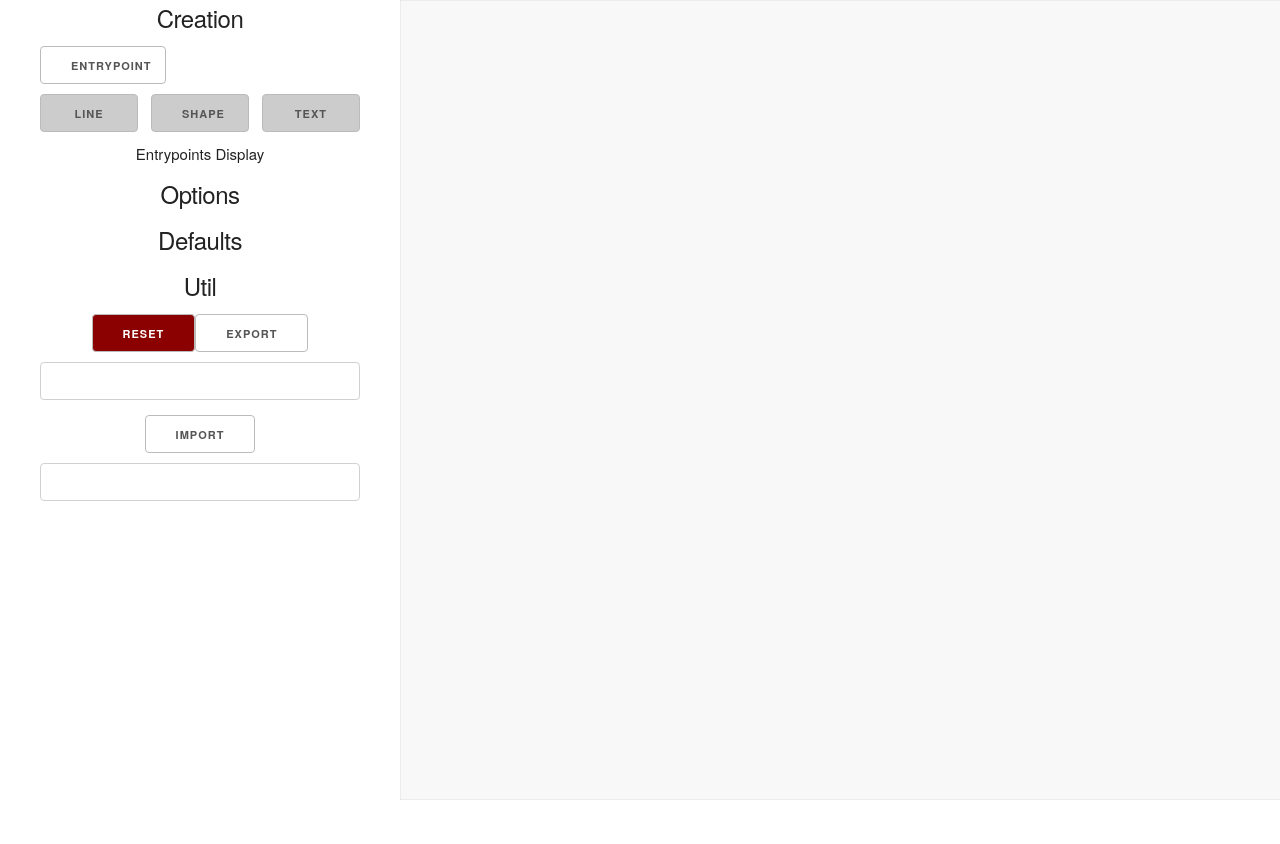
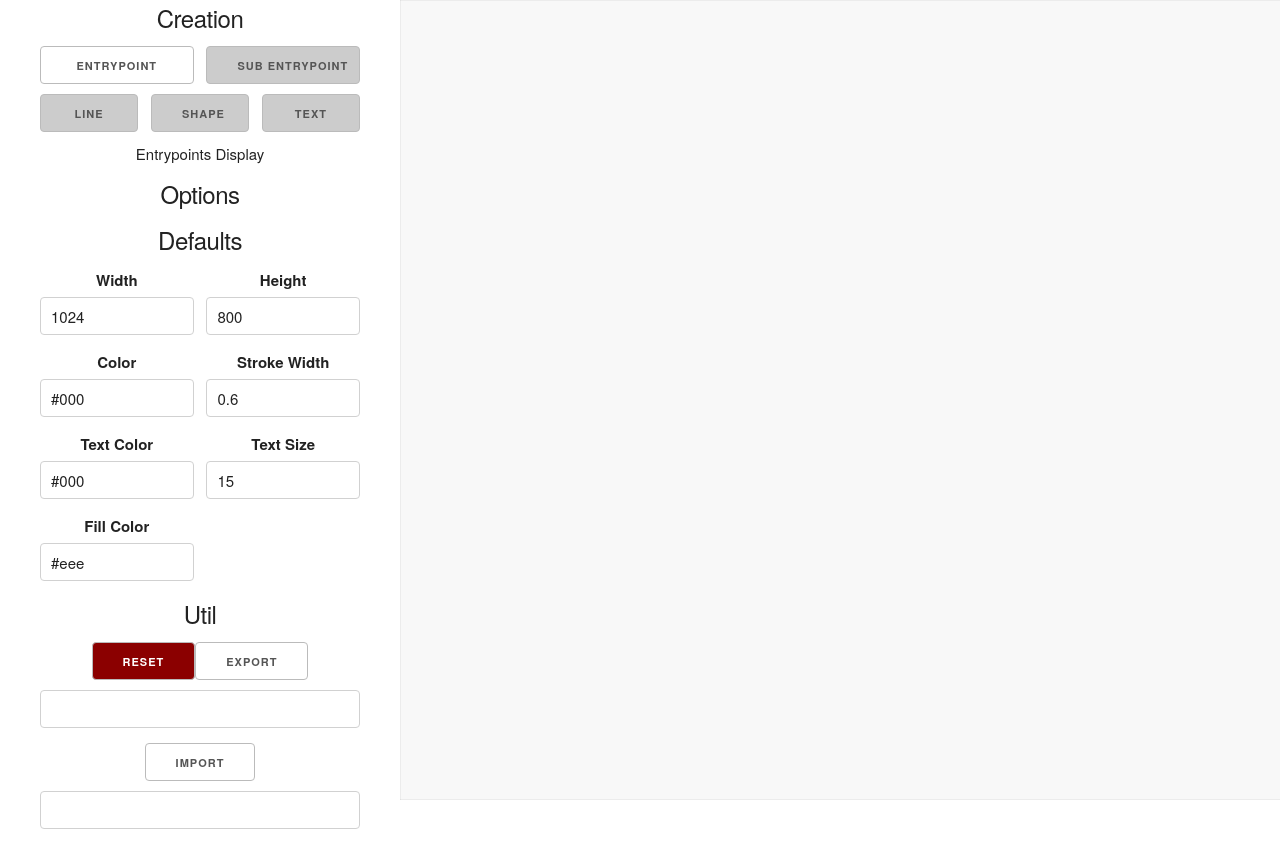
Before and after one commit to ShaneWalsh/pic-highlighter-configurator, a React (Create React App) app: page / in a window 1280 px wide. Shown: the top 844 px of the page. Before the commit the page ends 806 px from the top, so only its background shows below. Built offline with nearby package versions, Linux system fonts and the light colour scheme.

Commit message:
Working on Text and default options

```diff
--- a/src/App.css
+++ b/src/App.css
@@ -35,5 +35,6 @@ div.option-div label {
 
 .label-checkbox {
   padding-right: 5px;
+  padding-left: 5px;
   display: inline;
 }
--- a/src/core/Core.tsx
+++ b/src/core/Core.tsx
@@ -2,8 +2,9 @@ import * as React from 'react'
 import Creation from '../creation/Creation';
 import Diagram from '../diagram/Diagram';
 import Options from '../options/Options';
+import Defaults from '../util/Defaults';
 import Util from '../util/Util';
-import { EntryPoint, Line, Shape } from './DiagramElement';
+import { EntryPoint, Line, Shape, Shapes } from './DiagramElement';
 
 // TODO interfaces for types!
 // interface Props {
@@ -16,18 +17,28 @@ import { EntryPoint, Line, Shape } from './DiagramElement';
 
 /*
     TODO MVP
-    Background pic from base64
+    ¬Background pic from base64 or URL
     Import + Export full support via fields
+        - export pic along with the config
+        - be able to import the same details?
+            - update the pic highligher tool to work the same.
     ~color inherit
     Options, dynamic, bound to the elements
 
-    Text... With and without boxes.
+    ~Text... With and without boxes.
         On hover display full text option?
+    fill
 
     OOS
-    Line ArrowHead shape, fill
-    Selection, edit existing elements. Hitboxes for checking.
-    Adding Background Toggle to Creation, so you can add elements freely that will always be displayed. Not highlight elements bound to entrypoints
+    Line ArrowHead shape,
+        End [] , Shape DDSelect
+        Start [] , Shape DDSelect
+
+    Selection, edit existing elements. Hitboxes for checking and editing.
+
+    ¬ Adding Background Toggle to Creation, so you can add elements freely that will always be displayed. Not highlight elements bound to entrypoints
+        // Can just use default selected EP with no option to hover or select, then its a background and not an EP.
+
     Node Server
         Selecting BG pic from pc, loaded through nodejs server, then base64 encoded on UI added to export.
         Save Config to file, load config from file.
@@ -37,8 +48,9 @@ import { EntryPoint, Line, Shape } from './DiagramElement';
  * Main Component, will hold the state of the current diagram
  */
 class Core extends React.Component<any,any> {
-    width = 1024;
-    height = 800;
+
+
+
     constructor(props:any) {
         super(props);
         this.state = {
@@ -47,22 +59,39 @@ class Core extends React.Component<any,any> {
             entryPoints:[],
             currentEl: null,
             _elementsNum:0,
+            _defaultValues:{
+                width : 1024,
+                height : 800,
+
+                color : "#000",
+                strokeWidth : .6,
+
+                textColor : "#000",
+                textSize: 15,
+
+                fillColor : "#eee"
+            },
             export:""
         };
         this.startEntrypoint = this.startEntrypoint.bind(this);
         this.startLine = this.startLine.bind(this);
         this.startShape = this.startShape.bind(this);
+        this.startText = this.startText.bind(this);
+
         this.performExport = this.performExport.bind(this);
         this.performImport = this.performImport.bind(this);
         this.performReset = this.performReset.bind(this);
+
         this.toggleDisplay = this.toggleDisplay.bind(this);
         this.elementOptionUpdated = this.elementOptionUpdated.bind(this);
+        this.defaultsUpdated = this.defaultsUpdated.bind(this);
     }
 
     // User wants to create a new entrypoint
     startEntrypoint(){
         // create an entrypoint
         let entryPoint = new EntryPoint(this.state._elementsNum);
+        entryPoint.setDefaults(this.state._defaultValues);
         this.state.entryPoints.push(entryPoint);
         this.setState(function(state:any, props:any) {
             return {
@@ -77,7 +106,7 @@ class Core extends React.Component<any,any> {
 
     startLine(){
         let line = new Line(this.state._elementsNum);
-        line.color = this.state.currentEntryPoint.color;
+        line.setDefaults(this.state.currentEntryPoint);
         this.state.currentEntryPoint.elements.push(line);
         this.setState(function(state:any, props:any) {
             return {
@@ -89,7 +118,20 @@ class Core extends React.Component<any,any> {
 
     startShape(){
         let shape = new Shape(this.state._elementsNum);
-        shape.color = this.state.currentEntryPoint.color;
+        shape.setDefaults({...this.state.currentEntryPoint, text:""});
+        this.state.currentEntryPoint.elements.push(shape);
+        this.setState(function(state:any, props:any) {
+            return {
+                currentEl:shape,
+                _elementsNum:state._elementsNum+1
+            };
+        });
+    }
+
+    startText(){
+        let shape = new Shape(this.state._elementsNum);
+        shape.setDefaults({...this.state.currentEntryPoint, text:""});
+        shape.shape = Shapes.NONE;
         this.state.currentEntryPoint.elements.push(shape);
         this.setState(function(state:any, props:any) {
             return {
@@ -102,6 +144,11 @@ class Core extends React.Component<any,any> {
     elementOptionUpdated(){ // hack to trigger a state change for any field change
         this.setState({currentEl:this.state.currentEl});
     }
+
+    defaultsUpdated(defaults:any){ // hack to trigger a state change for any field change
+        this.setState({_defaultValues:defaults});
+    }
+
     performExport(){
         console.log(JSON.stringify(this.state));
         let exportValue = {...this.state};
@@ -144,12 +191,17 @@ class Core extends React.Component<any,any> {
                         startEntrypoint={this.startEntrypoint}
                         startLine={this.startLine}
                         startShape={this.startShape}
+                        startText={this.startText}
                     />
                     <Options
                         currentEl={this.state.currentEl}
                         entryPoints={this.state.entryPoints}
                         toggleDisplay={this.toggleDisplay}
                         elementOptionUpdated={this.elementOptionUpdated}
+                    />
+                    <Defaults
+                        defaultsUpdated={this.defaultsUpdated}
+                        defaults={this.state._defaultValues}
                     />
                     <Util
                         performExport={this.performExport}
@@ -158,14 +210,11 @@ class Core extends React.Component<any,any> {
                         performReset={this.performReset}
                     />
                     <Diagram
-                        width={this.width}
-                        height={this.height}
+                        width={this.state._defaultValues.width}
+                        height={this.state._defaultValues.height}
                         currentEl={this.state.currentEl}
                         entryPoints={this.state.entryPoints}
                     />
-                </div>
-                <div id="diagram">
-                    <canvas id="canvas-highlighter" width={this.width} height={this.height} ></canvas>
                 </div>
             </div>
         )
--- a/src/core/DiagramElement.ts
+++ b/src/core/DiagramElement.ts
@@ -4,13 +4,20 @@ import { drawBorder, drawCircle, drawLine, drawLineDashed, textToChunks, writeIn
 export class DiagramElement {
     id:string = 'ep'+Date.now();
     name: string = 'GenericRandomlyGenerated';
+
     color: string = '#bbb';
+    strokeWidth:number=.4;
+
     cords:{x:number,y:number} = {x:0,y:0};
-    width:number=.4;
 
     constructor(elements:number,code:string){
         this.id = code+Date.now();
         this.name = code+elements;
+    }
+
+    setDefaults(_defaultValues: any) {
+        this.color = _defaultValues.color;
+        this.strokeWidth = _defaultValues.strokeWidth;
     }
 
     // Handle the first click
@@ -36,7 +43,8 @@ export class DiagramElement {
 export enum Shapes {
     RECT="RECT",
     CIRCLE="CIRCLE",
-    DIAMOND="DIAMOND"
+    DIAMOND="DIAMOND",
+    NONE="NONE"
 }
 
 export class Shape extends DiagramElement {
@@ -47,10 +55,20 @@ export class Shape extends DiagramElement {
     textSize:number = 15;
     textColor:any = '#333'
 
+    fillColor:string = "#FFFFFF";
+    isFilled =false;
+
     _chunks:{x:number,y:number,text:string}[] = [];
 
     constructor(num:number,code="SH"){
         super(num,code);
+    }
+
+    setDefaults(_defaultValues: any) {
+        super.setDefaults(_defaultValues);
+        this.text = _defaultValues.text || "";
+        this.textSize = _defaultValues.textSize;
+        this.textColor = _defaultValues.textColor;
     }
 
     setCords(cords:{x:number,y:number} ){
@@ -76,7 +94,7 @@ export class Shape extends DiagramElement {
                 this.cords.y,
                 this.size.sizeX,
                 this.size.sizeY,
-                this.width,
+                this.strokeWidth,
                 this.color,
                 ctx,
             )
@@ -86,10 +104,11 @@ export class Shape extends DiagramElement {
             const right = {x:this.cords.x + this.size.sizeX, y :this.cords.y+ (this.size.sizeY/2) };
             const bottom = {x:this.cords.x+ (this.size.sizeX/2), y :this.cords.y+ this.size.sizeY };
 
-            drawLine(left.x,left.y,top.x,top.y, this.width, this.color, ctx)
-            drawLine(top.x,top.y,right.x,right.y, this.width, this.color, ctx)
-            drawLine(right.x,right.y,bottom.x,bottom.y, this.width, this.color, ctx)
-            drawLine(bottom.x,bottom.y,left.x,left.y, this.width, this.color, ctx)
+            drawLine(left.x,left.y,top.x,top.y, this.strokeWidth, this.color, ctx)
+            drawLine(top.x,top.y,right.x,right.y, this.strokeWidth, this.color, ctx)
+            drawLine(right.x,right.y,bottom.x,bottom.y, this.strokeWidth, this.color, ctx)
+            drawLine(bottom.x,bottom.y,left.x,left.y, this.strokeWidth, this.color, ctx)
+            // TODO replace with a drawshape method, takes cords, connects the dots with lines, fills with provided fill value
         } else if(this.shape === Shapes.CIRCLE){
             drawCircle(
                 this.cords.x + (this.size.sizeX/2),
@@ -97,10 +116,14 @@ export class Shape extends DiagramElement {
                 this.size.sizeX/2,
                 null,
                 this.color,
-                this.width,
+                this.strokeWidth,
                 ctx
             )
         }
+        this._chunks.forEach(_chunks => {
+            // writeInPixels(this.cords.x+this.size.sizeX/2, this.cords.y+this.size.sizeY/2,15,this.text,this.color,ctx);
+            writeInPixels(_chunks.x, _chunks.y, this.textSize, _chunks.text,this.textColor,ctx);
+        })
     }
 }
 
@@ -108,18 +131,19 @@ export class EntryPoint extends Shape {
     constructor(num:number,code="EP"){
         super(num,code);
     }
+
+    setDefaults(_defaultValues: any) {
+        super.setDefaults(_defaultValues);
+    }
     // All of the elements related to this entrypoint
     elements:DiagramElement[]=[]
 
     isHoverable =true;
     isSelectable =true;
+    isSelectedByDefault = false; // when this is true, it will be selected on first draw. Could be used as a BG in absence of an image.
 
     _display=true;
     toggleDisplay(){this._display = !this._display}
-
-    // OOS
-    isFilled =false;
-    fillColor:string = '';
 
     // TEXT OOS
     draw(ctx:CanvasRenderingContext2D) {
@@ -131,7 +155,7 @@ export class EntryPoint extends Shape {
             this.cords.y,
             this.size.sizeX,
             this.size.sizeY,
-            this.width,
+            this.strokeWidth,
             this.color,
             ctx
         );
@@ -197,7 +221,7 @@ export class Line extends DiagramElement {
                 this.tempStartCord.y,
                 this.tempCord.x,
                 this.tempCord.y,
-                this.width,
+                this.strokeWidth,
                 this.color,
                 ctx
             )
@@ -210,7 +234,7 @@ export class Line extends DiagramElement {
                     first.y,
                     sec.x,
                     sec.y,
-                    this.width,
+                    this.strokeWidth,
                     this.color,
                     ctx
                 )
@@ -222,7 +246,7 @@ export class Line extends DiagramElement {
                     first.y,
                     this.tempCord.x,
                     this.tempCord.y,
-                    this.width,
+                    this.strokeWidth,
                     this.color,
                     ctx
                 )
--- a/src/creation/Creation.tsx
+++ b/src/creation/Creation.tsx
@@ -6,6 +6,7 @@ class Creation extends React.Component<any,any> {
     this.startEntrypoint = this.startEntrypoint.bind(this);
     this.startLine = this.startLine.bind(this);
     this.startShape = this.startShape.bind(this);
+    this.startText = this.startText.bind(this);
   }
 
   startEntrypoint(event:any){
@@ -20,17 +21,22 @@ class Creation extends React.Component<any,any> {
     this.props.startShape();
   }
 
+  startText(event:any){
+    this.props.startText();
+  }
+
   render() {
     return (
       <div className='container'>
           <h5>Creation</h5>
           <div className='row'>
-            <button type='button' className='five columns' onClick={this.startEntrypoint}> Entrypoint</button>
+            <button type='button' className='six columns' onClick={this.startEntrypoint}> Entrypoint</button>
+            <button type='button' className='six columns' onClick={this.startEntrypoint} disabled> Sub Entrypoint</button>
           </div>
           <div className='row'>
             <button type='button' className='four columns' onClick={this.startLine} disabled={this.props.currentEntryPoint === null}> Line </button>
             <button type='button' className='four columns' onClick={this.startShape} disabled={this.props.currentEntryPoint === null}> Shape </button>
-            <button type='button' className='four columns' onClick={this.startEntrypoint} disabled={this.props.currentEntryPoint === null}> Text </button>
+            <button type='button' className='four columns' onClick={this.startText} disabled={this.props.currentEntryPoint === null}> Text </button>
           </div>
       </div>
     );
--- a/src/diagram/Diagram.tsx
+++ b/src/diagram/Diagram.tsx
@@ -30,7 +30,7 @@ class Diagram extends React.Component<any,any> {
     }
 
     loadImage(){
-        this.draw();
+        this.draw(this.state.ctx);
         this.setState({
             background:this.state.background
         })
@@ -53,6 +53,7 @@ class Diagram extends React.Component<any,any> {
             canvas:canvasRef,
             ctx:canvasCtx
         })
+        this.draw(canvasCtx);
     }
 
     componentWillUnmount() {
@@ -70,7 +71,7 @@ class Diagram extends React.Component<any,any> {
         this.setState({
             mouseX:cords.x,mouseY:cords.y
         })
-        this.draw();
+        this.draw(this.state.ctx);
     }
 
 
@@ -86,7 +87,7 @@ class Diagram extends React.Component<any,any> {
         else if(e.button == 2) {
             console.log("Button 2")
         }
-        this.draw();
+        this.draw(this.state.ctx);
     }
 
     mouseClickRelease(e:MouseEvent) {
@@ -96,16 +97,16 @@ class Diagram extends React.Component<any,any> {
             this.props.currentEl?.handleLeftRelease(sizes, cords)
             this.setState({leftClickHeld:false})
         }
-        this.draw();
+        this.draw(this.state.ctx);
     }
 
     // this is just a catch for the context menu, to prevent it from appearing.
     rightClickContext(e:MouseEvent){
         e.preventDefault();
         // TODO cancel whatever state we are in, back to inital clean state.
-        this.draw();
+        this.draw(this.state.ctx);
     }
-    doubleClick(e:MouseEvent){ this.draw(); }
+    doubleClick(e:MouseEvent){ this.draw(this.state.ctx); }
     getOffset(el:HTMLCanvasElement) {
         const rect = el.getBoundingClientRect();
         return {
@@ -124,8 +125,7 @@ class Diagram extends React.Component<any,any> {
     }
 
     // Draw everything, NO STATE CHANGES!
-    draw() {
-        const ctx = this.state.ctx;
+    draw(ctx:CanvasRenderingContext2D) {
         ctx.clearRect(0,0,this.props.width,this.props.height);
         this.drawBase(ctx);
         // Anything selected, being hovered etc from viewer
@@ -155,8 +155,8 @@ class Diagram extends React.Component<any,any> {
 
     render() {
         return (
-            <div>
-                {this.props.currentEl?.name}
+            <div id="diagram">
+                <canvas id="canvas-highlighter" width={this.props.width} height={this.props.height} ></canvas>
             </div>
         );
     }
--- a/src/options/Options.tsx
+++ b/src/options/Options.tsx
@@ -18,11 +18,11 @@ class Options extends React.Component<any,any> {
   render() {
     const entryPoints = this.props.entryPoints?.map((ep:any) =>
       <span key={ep.id}>
+          <span className="label-checkbox">{ep.name}</span>
           <input type="checkbox"
               checked={ep._display}
               onChange={() => this.toggleDisplay(ep)}
           />
-          <span className="label-body">{ep.name}</span>
       </span>
     )
     let opt = null;
--- a/src/options/ShapeOption.tsx
+++ b/src/options/ShapeOption.tsx
@@ -9,10 +9,11 @@ const ShapeOption = (props:any) => {
                     <select value={props.currentEl.shape} onChange={(e) => {
                         props.currentEl.shape = e.target.value
                         props.elementOptionUpdated();
-                        }} className="u-full-width">
+                    }} className="u-full-width">
                         <option value="RECT">Rect</option>
                         <option value="CIRCLE">Circle</option>
                         <option value="DIAMOND">Diamond</option>
+                        <option value="NONE">None</option>
                     </select>
                 </div>
                 <div className="six columns">
@@ -20,9 +21,58 @@ const ShapeOption = (props:any) => {
                     <input type="text" value={props.currentEl.color} onChange={(e) => {
                         props.currentEl.color = e.target.value
                         props.elementOptionUpdated();
-                        }}  className="u-full-width"/>
+                    }}  className="u-full-width"/>
                 </div>
             </div>
+
+            <div className="row">
+                <div className="six columns">
+                    <label>Text</label>
+                    <input type="text" value={props.currentEl.text} onChange={(e) => {
+                        props.currentEl.updateText(e.target.value)
+                        props.elementOptionUpdated();
+                    }}  className="u-full-width"/>
+                </div>
+                <div className="six columns">
+                    <label>Text Size</label>
+                    <input type="text" value={props.currentEl.textSize} onChange={(e) => {
+                        props.currentEl.textSize = Number(e.target.value);
+                        props.currentEl.updateText(props.currentEl.text)
+                        props.elementOptionUpdated();
+                    }}  className="u-full-width"/>
+                </div>
+            </div>
+
+            <div className="row">
+                <div className="six columns">
+                    <label>Text Color</label>
+                    <input type="text" value={props.currentEl.textColor} onChange={(e) => {
+                        props.currentEl.textColor = e.target.value;
+                        props.elementOptionUpdated();
+                    }}  className="u-full-width"/>
+                </div>
+            </div>
+
+            <div className="row">
+                <div className="six columns">
+                    <label>Fill Color</label>
+                    <input type="text" value={props.currentEl.fillColor} onChange={(e) => {
+                        props.currentEl.fillColor = e.target.value;
+                        props.elementOptionUpdated();
+                    }}  className="u-full-width"/>
+                </div>
+                <div className="six columns">
+                    <label className="label-checkbox">Fill</label>
+                    <input type="checkbox"
+                        checked={props.currentEl.isFilled}
+                        onChange={(e) =>  {
+                            props.currentEl.isFilled = e.target.checked
+                            props.elementOptionUpdated();
+                        }}
+                    />
+                </div>
+            </div>
+
         </div>
     )
 }
--- /dev/null
+++ b/src/util/Defaults.tsx
@@ -0,0 +1,74 @@
+import * as React from 'react'
+
+const Defaults = (props:any) => {
+    return (
+      <div className='container'>
+          <h5>Defaults</h5>
+
+          <div className='row'>
+            <div className="six columns">
+              <label>Width</label>
+              <input type="text" value={props.defaults.width} onChange={(e) => {
+                const defaults = {...props.defaults, width:e.target.value}
+                props.defaultsUpdated(defaults);
+              }}  className="u-full-width"/>
+            </div>
+            <div className="six columns">
+              <label>Height</label>
+              <input type="text" value={props.defaults.height} onChange={(e) => {
+                const defaults = {...props.defaults, height:e.target.value}
+                props.defaultsUpdated(defaults);
+              }}  className="u-full-width"/>
+            </div>
+          </div>
+
+          <div className='row'>
+            <div className="six columns">
+              <label>Color</label>
+              <input type="text" value={props.defaults.color} onChange={(e) => {
+                const defaults = {...props.defaults, color:e.target.value}
+                props.defaultsUpdated(defaults);
+              }}  className="u-full-width"/>
+            </div>
+            <div className="six columns">
+              <label>Stroke Width</label>
+              <input type="text" value={props.defaults.strokeWidth} onChange={(e) => {
+                const defaults = {...props.defaults, strokeWidth:e.target.value}
+                props.defaultsUpdated(defaults);
+              }}  className="u-full-width"/>
+            </div>
+          </div>
+
+          <div className='row'>
+            <div className="six columns">
+              <label>Text Color</label>
+              <input type="text" value={props.defaults.textColor} onChange={(e) => {
+                const defaults = {...props.defaults, textColor:e.target.value}
+                props.defaultsUpdated(defaults);
+              }}  className="u-full-width"/>
+            </div>
+            <div className="six columns">
+              <label>Text Size</label>
+              <input type="text" value={props.defaults.textSize} onChange={(e) => {
+                const defaults = {...props.defaults, textSize:e.target.value}
+                props.defaultsUpdated(defaults);
+              }}  className="u-full-width"/>
+            </div>
+          </div>
+
+          <div className='row'>
+            <div className="six columns">
+              <label>Fill Color</label>
+              <input type="text" value={props.defaults.fillColor} onChange={(e) => {
+                const defaults = {...props.defaults, fillColor:e.target.value}
+                props.defaultsUpdated(defaults);
+              }}  className="u-full-width"/>
+            </div>
+          </div>
+
+      </div>
+    );
+
+}
+
+export default Defaults;
--- a/src/util/Util.tsx
+++ b/src/util/Util.tsx
@@ -32,8 +32,6 @@ class Util extends React.Component<any,any> {
   render() {
     return (
       <div className='container'>
-          <h5>Defaults</h5>
-          {/* Width, color etc Any new EP then will inherit these.*/}
           <h5>Util</h5>
           <div className='row'>
             <button type='button' onClick={this.performReset} className="danger-zone"> Reset </button>
```
Also changed, not shown: src/options/EntryPointOption.tsx (+28 -15 lines).
